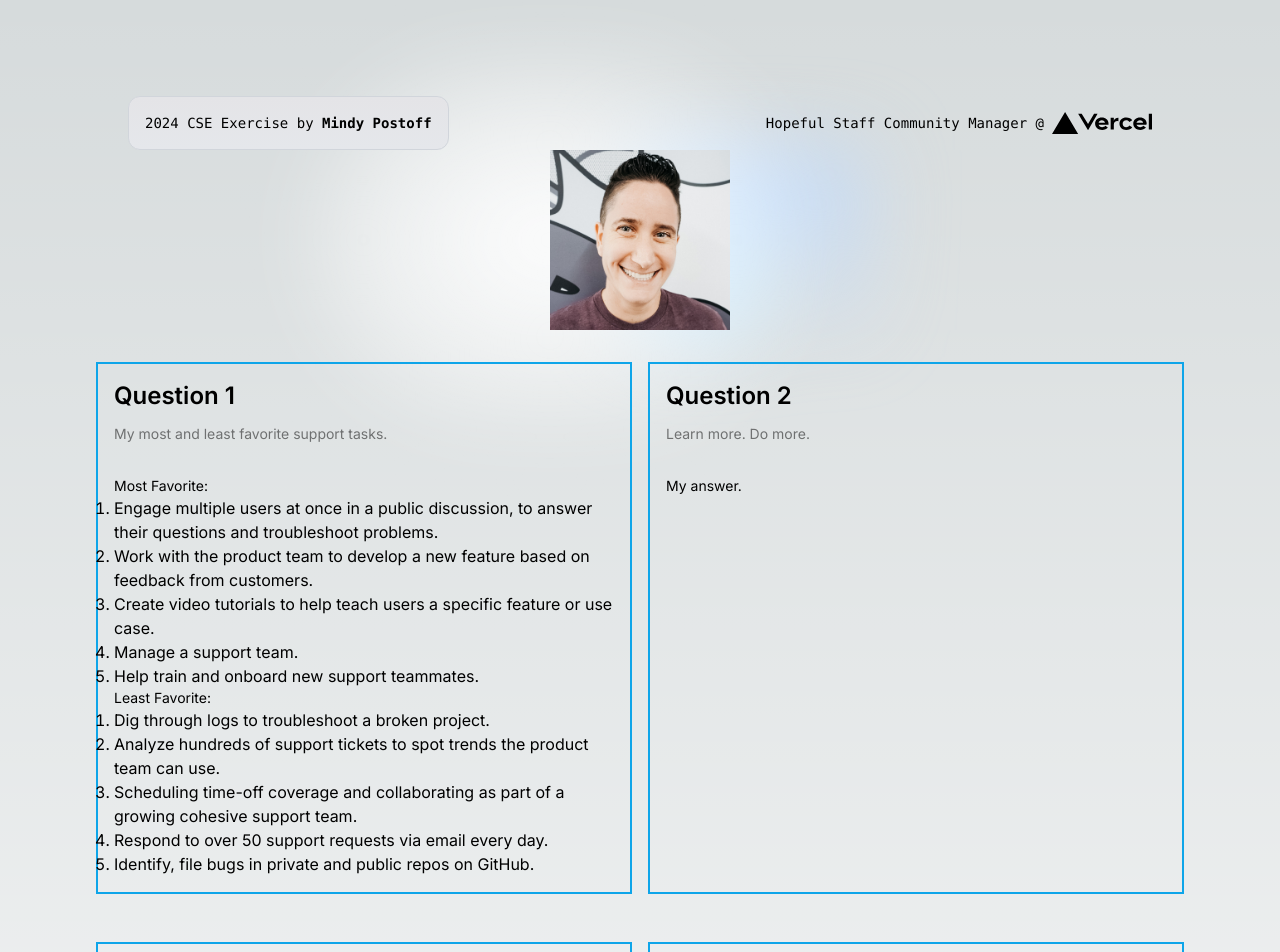
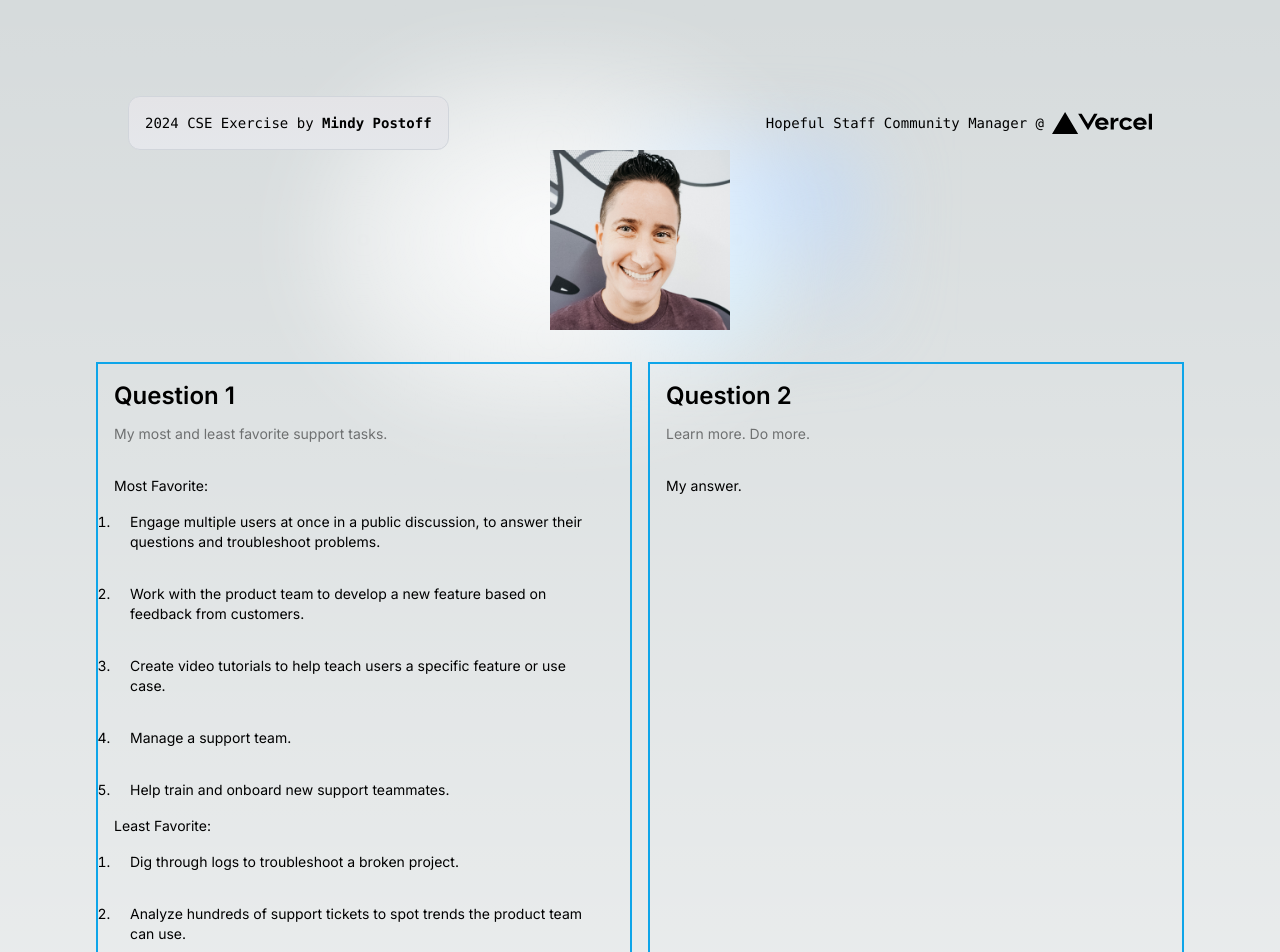
Before and after one commit to MindyPostoff/nextjs-boilerplate-example, a Next.js app: page / in a window 1280 px wide. Shown: the top 952 px of the page. Built offline with nearby package versions, Linux system fonts and the light colour scheme.

Commit message:
Update page.tsx

```diff
--- a/app/page.tsx
+++ b/app/page.tsx
@@ -50,22 +50,22 @@ export default function Home() {
             Most Favorite:
           </p>
           <ul className={`list-decimal`}>
-            <li>Engage multiple users at once in a public discussion, to answer their questions and troubleshoot problems.</li>
-            <li>Work with the product team to develop a new feature based on feedback from customers.</li>
-            <li>Create video tutorials to help teach users a specific feature or use case.</li>
-            <li>Manage a support team.</li>
-            <li>Help train and onboard new support teammates.</li>
+            <li className={`text-sm p-4`}>Engage multiple users at once in a public discussion, to answer their questions and troubleshoot problems.</li>
+            <li className={`text-sm p-4`}>Work with the product team to develop a new feature based on feedback from customers.</li>
+            <li className={`text-sm p-4`}>Create video tutorials to help teach users a specific feature or use case.</li>
+            <li className={`text-sm p-4`}>Manage a support team.</li>
+            <li className={`text-sm p-4`}>Help train and onboard new support teammates.</li>
           </ul>
 
           <p className={`m-0 max-w-[300ch] text-sm opacity-100`}>
             Least Favorite:
           </p>
           <ul className={`list-decimal`}>
-            <li>Dig through logs to troubleshoot a broken project.</li>
-            <li>Analyze hundreds of support tickets to spot trends the product team can use.</li>
-            <li>Scheduling time-off coverage and collaborating as part of a growing cohesive support team.</li>
-            <li>Respond to over 50 support requests via email every day.</li>
-            <li>Identify, file bugs in private and public repos on GitHub.</li>
+            <li className={`text-sm p-4`}>Dig through logs to troubleshoot a broken project.</li>
+            <li className={`text-sm p-4`}>Analyze hundreds of support tickets to spot trends the product team can use.</li>
+            <li className={`text-sm p-4`}>Scheduling time-off coverage and collaborating as part of a growing cohesive support team.</li>
+            <li className={`text-sm p-4`}>Respond to over 50 support requests via email every day.</li>
+            <li className={`text-sm p-4`}>Identify, file bugs in private and public repos on GitHub.</li>
           </ul>
 
         </div>
```
